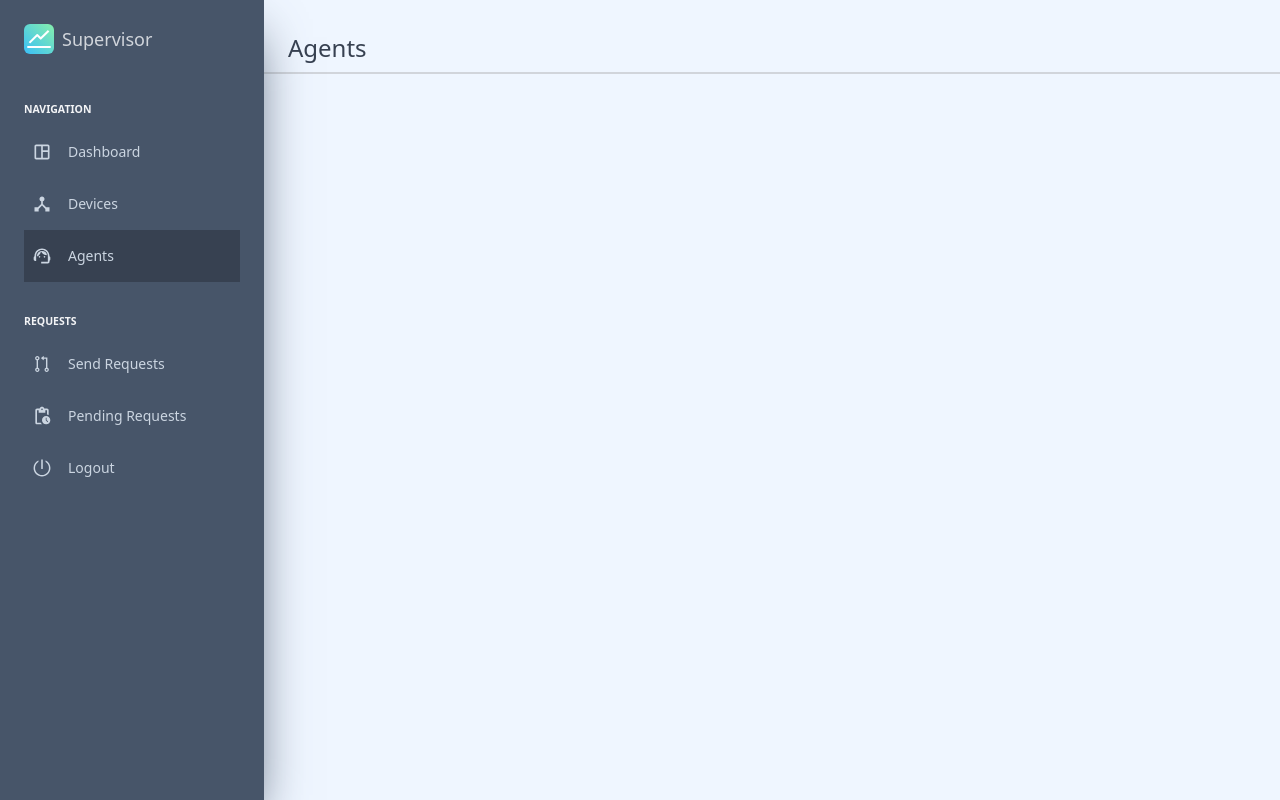
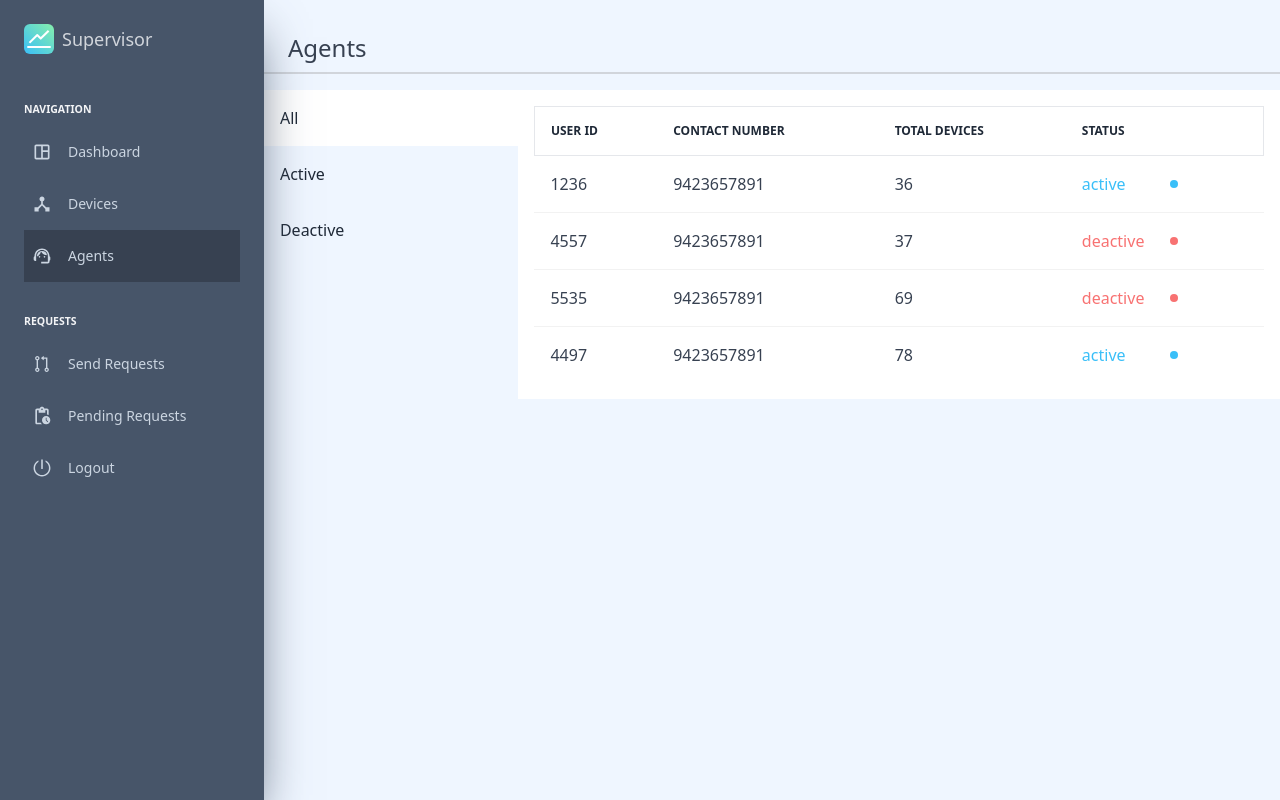
Before and after one commit to RohanSingh182003/SmartCity-SixSense, a React (Vite) app: page /supervisor/agents in a window 1280 px wide. Built offline with nearby package versions, Linux system fonts and the light colour scheme.

Commit message:
optimize agents page

```diff
--- /dev/null
+++ b/src/components/supervisor/others/AgentSidebar.jsx
@@ -0,0 +1,46 @@
+import React from 'react'
+
+const AgentSidebar = ({all,setAll,active,setActive,deactive,setDeactive}) => {
+  return (
+    <div className="min-h-full w-64">
+    <div
+      onClick={() => {
+        setAll(true);
+        setActive(false);
+        setDeactive(false);
+      }}
+      className={`p-4 cursor-pointer ${
+        all ? "bg-white" : "font-light hover:text-info"
+      }`}
+    >
+      <p>All</p>
+    </div>
+    <div
+      onClick={() => {
+        setAll(false);
+        setActive(true);
+        setDeactive(false);
+      }}
+      className={`p-4 cursor-pointer ${
+        active ? "bg-white" : "font-light hover:text-info"
+      }`}
+    >
+      <p>Active</p>
+    </div>
+    <div
+      onClick={() => {
+        setAll(false);
+        setActive(false);
+        setDeactive(true);
+      }}
+      className={`p-4 cursor-pointer ${
+        deactive ? "bg-white" : "font-light hover:text-info"
+      }`}
+    >
+      <p>Deactive</p>
+    </div>
+  </div>
+  )
+}
+
+export default AgentSidebar
--- a/src/components/supervisor/pages/SupervisorAgents.jsx
+++ b/src/components/supervisor/pages/SupervisorAgents.jsx
@@ -1,15 +1,36 @@
-import React from "react";
+import React, { useState } from "react";
+import AgentSidebar from "../others/AgentSidebar";
 import Sidebar from "../others/Sidebar";
+import ActiveAgentsTable from "../tableComponent/agents/active-agents/ActiveAgentsTable";
+import AllAgentsTable from "../tableComponent/agents/all-agents/AllAgentsTable";
+import DeactiveAgentsTable from "../tableComponent/agents/deactive-agents/DeactiveAgentsTable";
 
 const SupervisorAgents = () => {
+  const [all, setAll] = useState(true)
+  const [active, setActive] = useState(false)
+  const [deactive, setDeactive] = useState(false)
   return (
     <section className="min-h-screen w-screen flex">
       {/* sidebar  */}
-      <Sidebar navigation={'agents'} />
+      <Sidebar navigation={"agents"} />
       {/* main dashboard  */}
       <section className="w-full min-h-screen bg-blue-50 dark:bg-gray-900">
-      <div className="py-2 px-6 mt-6 border-b-2 border-gray-300">
+        <div className="py-2 px-6 mt-6 border-b-2 border-gray-300">
           <p className="text-2xl text-gray-700 font-light">Agents</p>
+        </div>
+        {/* sub dashboard wrapper */}
+        <div className="grid grid-cols-4 mt-4">
+          <AgentSidebar
+            all={all}
+            setAll={setAll}
+            active={active}
+            setActive={setActive}
+            deactive={deactive}
+            setDeactive={setDeactive}
+          />
+          {all && <AllAgentsTable/>}
+          {active && <ActiveAgentsTable/>}
+          {deactive && <DeactiveAgentsTable/>}
         </div>
       </section>
     </section>
--- /dev/null
+++ b/src/components/supervisor/tableComponent/agents/active-agents/ActiveAgentsTable.jsx
@@ -0,0 +1,27 @@
+import React from 'react'
+import ActiveAgentsTableItems from './ActiveAgentsTableItems'
+
+const ActiveAgentsTable = () => {
+  return (
+    <div className="w-full bg-white p-4 md:col-span-3">
+    <table className="w-full table">
+      <thead className="py-4 border dark:border-none">
+        <tr>
+          <th className="bg-white dark:bg-gray-800">user id</th>
+          <th className="bg-white dark:bg-gray-800">contact number</th>
+          <th className="bg-white dark:bg-gray-800">total devices</th>
+          <th className="bg-white dark:bg-gray-800">status</th>
+        </tr>
+      </thead>
+      <tbody>
+          <ActiveAgentsTableItems userId={1478} phone={94569657891} totalDevices={15} />
+          <ActiveAgentsTableItems userId={1478} phone={94569657891} totalDevices={15} />
+          <ActiveAgentsTableItems userId={1478} phone={94569657891} totalDevices={15} />
+          <ActiveAgentsTableItems userId={1478} phone={94569657891} totalDevices={15} />
+      </tbody>
+    </table>
+  </div>
+  )
+}
+
+export default ActiveAgentsTable
--- /dev/null
+++ b/src/components/supervisor/tableComponent/agents/active-agents/ActiveAgentsTableItems.jsx
@@ -0,0 +1,17 @@
+import React from 'react'
+import ActiveDeactiveStatus from '../../common/ActiveDeactiveStatus'
+
+const ActiveAgentsTableItems = (props) => {
+  return (
+    <tr className="hover font-light text-gray-700">
+    <td>{props.userId}</td>
+    <td>{props.phone}</td>
+    <td>{props.totalDevices}</td>
+    <td>
+      <ActiveDeactiveStatus status={'active'} />
+    </td>
+  </tr>
+  )
+}
+
+export default ActiveAgentsTableItems
--- /dev/null
+++ b/src/components/supervisor/tableComponent/agents/all-agents/AllAgentsTable.jsx
@@ -0,0 +1,27 @@
+import React from 'react'
+import AllAgentsTableItems from './AllAgentsTableItems'
+
+const AllAgentsTable = () => {
+  return (
+    <div className="w-full bg-white p-4 md:col-span-3">
+    <table className="w-full table">
+      <thead className="py-4 border dark:border-none">
+        <tr>
+          <th className="bg-white dark:bg-gray-800">user id</th>
+          <th className="bg-white dark:bg-gray-800">contact number</th>
+          <th className="bg-white dark:bg-gray-800">total devices</th>
+          <th className="bg-white dark:bg-gray-800">status</th>
+        </tr>
+      </thead>
+      <tbody>
+          <AllAgentsTableItems userId={1236} phone={9423657891} totalDevices={36} status={'active'} />
+          <AllAgentsTableItems userId={4557} phone={9423657891} totalDevices={37} status={'deactive'} />
+          <AllAgentsTableItems userId={5535} phone={9423657891} totalDevices={69} status={'deactive'} />
+          <AllAgentsTableItems userId={4497} phone={9423657891} totalDevices={78} status={'active'} />
+      </tbody>
+    </table>
+  </div>
+  )
+}
+
+export default AllAgentsTable
--- /dev/null
+++ b/src/components/supervisor/tableComponent/agents/all-agents/AllAgentsTableItems.jsx
@@ -0,0 +1,17 @@
+import React from 'react'
+import ActiveDeactiveStatus from '../../common/ActiveDeactiveStatus'
+
+const AllAgentsTableItems = (props) => {
+  return (
+    <tr className="hover font-light text-gray-700">
+    <td>{props.userId}</td>
+    <td>{props.phone}</td>
+    <td>{props.totalDevices}</td>
+    <td>
+      <ActiveDeactiveStatus status={props.status} />
+    </td>
+  </tr>
+  )
+}
+
+export default AllAgentsTableItems
--- /dev/null
+++ b/src/components/supervisor/tableComponent/agents/deactive-agents/DeactiveAgentsTable.jsx
@@ -0,0 +1,27 @@
+import React from 'react'
+import DeactiveAgentsTableItems from './DeactiveAgentsTableItems'
+
+const DeactiveAgentsTable = () => {
+  return (
+    <div className="w-full bg-white p-4 md:col-span-3">
+    <table className="w-full table">
+      <thead className="py-4 border dark:border-none">
+        <tr>
+          <th className="bg-white dark:bg-gray-800">user id</th>
+          <th className="bg-white dark:bg-gray-800">contact number</th>
+          <th className="bg-white dark:bg-gray-800">total devices</th>
+          <th className="bg-white dark:bg-gray-800">status</th>
+        </tr>
+      </thead>
+      <tbody>
+          <DeactiveAgentsTableItems userId={1478} phone={94569657891} totalDevices={15} />
+          <DeactiveAgentsTableItems userId={1478} phone={94569657891} totalDevices={15} />
+          <DeactiveAgentsTableItems userId={1478} phone={94569657891} totalDevices={15} />
+          <DeactiveAgentsTableItems userId={1478} phone={94569657891} totalDevices={15} />
+      </tbody>
+    </table>
+  </div>
+  )
+}
+
+export default DeactiveAgentsTable
--- /dev/null
+++ b/src/components/supervisor/tableComponent/agents/deactive-agents/DeactiveAgentsTableItems.jsx
@@ -0,0 +1,18 @@
+import React from 'react'
+import ActiveDeactiveStatus from '../../common/ActiveDeactiveStatus'
+
+const DeactiveAgentsTableItems = (props) => {
+  return (
+    <tr className="hover font-light text-gray-700">
+    <td>{props.userId}</td>
+    {/* <td><TableUser name={props?.userId} gender={props?.gender} /></td> */}
+    <td>{props.phone}</td>
+    <td>{props.totalDevices}</td>
+    <td>
+      <ActiveDeactiveStatus status={'deactive'} />
+    </td>
+  </tr>
+  )
+}
+
+export default DeactiveAgentsTableItems
--- a/src/components/supervisor/tableComponent/devices/dustbin/DustbinTableItems.jsx
+++ b/src/components/supervisor/tableComponent/devices/dustbin/DustbinTableItems.jsx
@@ -1,5 +1,5 @@
 import React from "react";
-import ActiveDeactiveStatus from '../common/ActiveDeactiveStatus'
+import ActiveDeactiveStatus from '../../common/ActiveDeactiveStatus'
 
 const DustbinTableItems = (props) => {
   return (
--- a/src/components/supervisor/tableComponent/devices/smarttoilet/SmartToiletTableItems.jsx
+++ b/src/components/supervisor/tableComponent/devices/smarttoilet/SmartToiletTableItems.jsx
@@ -1,5 +1,5 @@
 import React from 'react'
-import ActiveDeactiveStatus from '../common/ActiveDeactiveStatus'
+import ActiveDeactiveStatus from '../../common/ActiveDeactiveStatus'
 
 const SmartToiletTableItems = (props) => {
   return (
--- a/src/components/supervisor/tableComponent/devices/waterpoint/WaterpointTableItems.jsx
+++ b/src/components/supervisor/tableComponent/devices/waterpoint/WaterpointTableItems.jsx
@@ -1,5 +1,5 @@
 import React from 'react'
-import ActiveDeactiveStatus from '../common/ActiveDeactiveStatus'
+import ActiveDeactiveStatus from '../../common/ActiveDeactiveStatus'
 
 const WaterpointTableItems = (props) => {
   return (
```
Also changed, not shown: src/components/supervisor/tableComponent/common/ActiveDeactiveStatus.jsx (renamed from src/components/supervisor/tableComponent/devices/common/ActiveDeactiveStatus.jsx).
